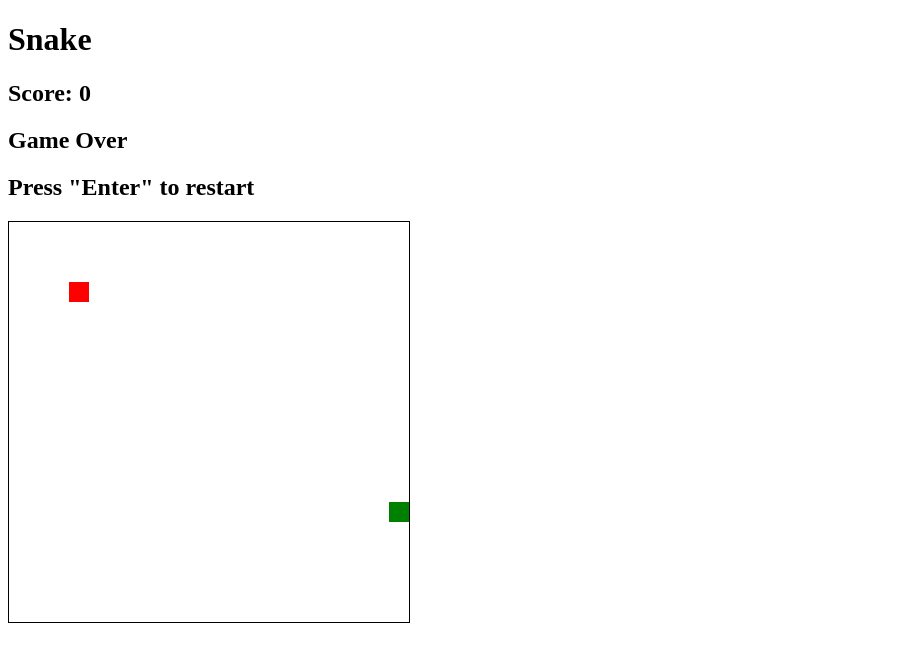
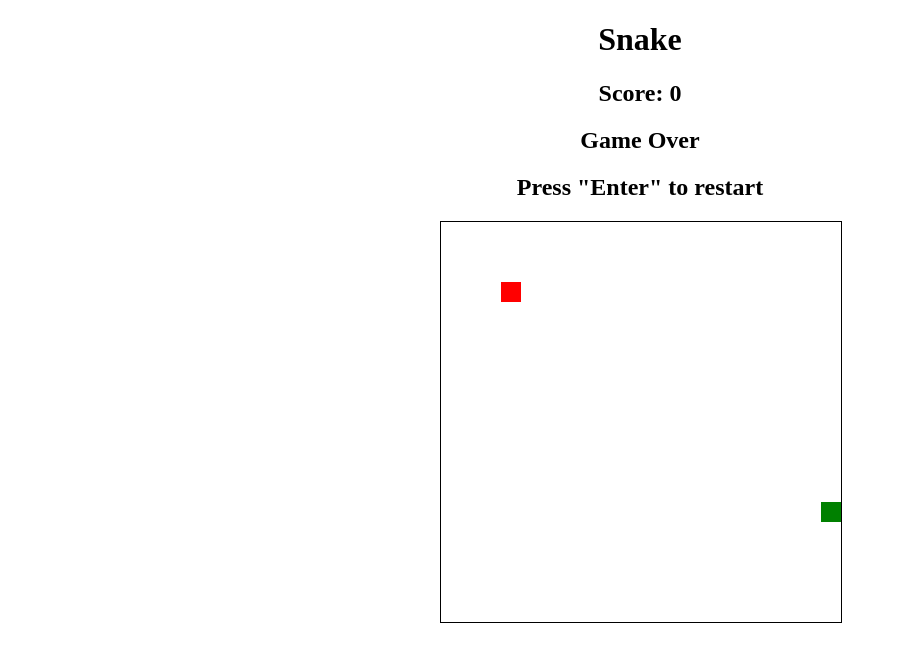
Before and after one commit to gabrielmissio/javascript-sandbox, a website: page src/snake/index.html in a window 1280 px wide. Shown: the whole page, without its empty margins (0-897 px from the left). Drawn offline with Linux system fonts and the light colour scheme.

Commit message:
style: centralize snake demo

```diff
--- a/src/snake/index.html
+++ b/src/snake/index.html
@@ -7,14 +7,17 @@
   </head>
 
   <body>
-    <h1>Snake</h1>
+    <div class="container">
+      <h1>Snake</h1>
 
-    <h2>Score: <span id="score"></span></h2>
-    <h2 id="result"></h2>
-    <h2>Press "Enter" to restart</h2>
+      <h2>Score: <span id="score"></span></h2>
+      <h2 id="result"></h2>
+      <h2>Press "Enter" to restart</h2>
 
-    <div class="grid"></div>
+      <div class="grid"></div>
+    </div>
 
     <script src="app.js"></script>
+
   </body>
 </html>
--- a/src/snake/styles.css
+++ b/src/snake/styles.css
@@ -3,6 +3,8 @@
     width: 400px;
     height: 400px;
     border: solid black 1px;
+    left: 50%;
+    margin-left: -200px;
 }
 
 .snake {
@@ -18,3 +20,14 @@
     height: 20px;
     background-color: red;
 }
+
+.container {
+    width: 100%;
+    position: absolute;
+    text-align: center;
+    top:0;
+    bottom: 0;
+    left: 0;
+    right: 0;
+    margin: auto;
+}
```
